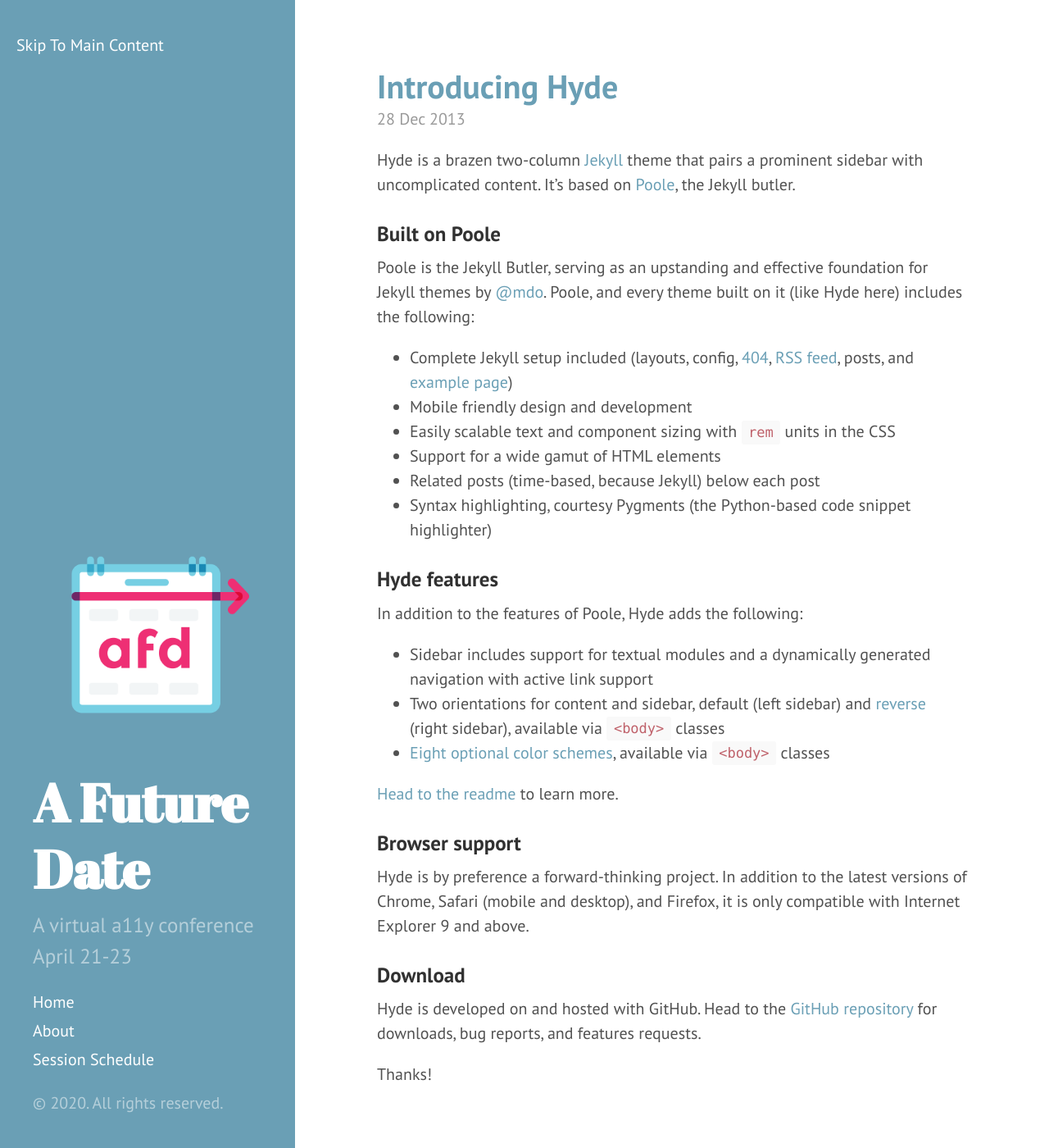
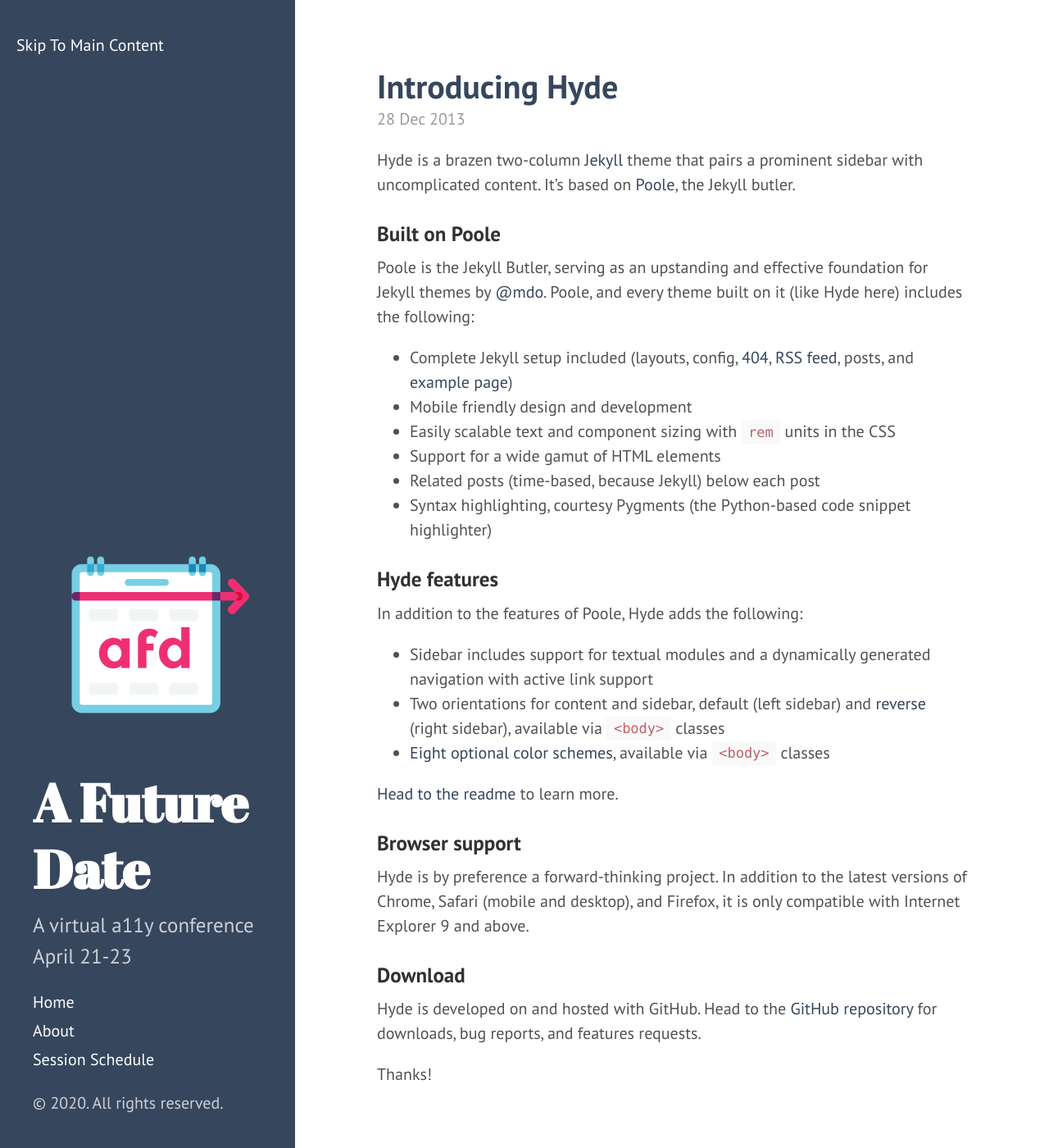
Before and after one commit to chiefkikio/AFutureDate, a Jekyll site: the page built from index.html, in a window 1280 px wide and 1400 px high. Shown: the whole window at 82% size. Built offline with Jekyll 4.4.1, drawn with Linux system fonts in a browser that asks for light colours; Markdown is read by kramdown in place of the engine named in the settings; the list of posts is cut into pages by our own code.

Commit message:
feat(CSS)[LB] Fix sidebar color to use AA/AAA complaint colors

```diff
--- a/public/css/hyde.css
+++ b/public/css/hyde.css
@@ -56,7 +56,7 @@ html {
 .sidebar {
   text-align: center;
   padding: 2rem 1rem;
-  color: rgba(255,255,255,.5);
+  color: rgba(255,255,255,.75);
   background-color: #202020;
 }
 @media (min-width: 48em) {
@@ -224,11 +224,11 @@ a.sidebar-nav-item:focus {
 
 /* Blue */
 .theme-base-0d .sidebar {
-  background-color: #6a9fb5;
+  background-color: #36465D;
 }
 .theme-base-0d .content a,
 .theme-base-0d .related-posts li a:hover {
-  color: #6a9fb5;
+  color: #36465D;
 }
 
 /* Magenta */
--- a/public/css/poole.css
+++ b/public/css/poole.css
@@ -337,7 +337,7 @@ tbody tr:nth-child(odd) th {
 .page-title,
 .post-title,
 .post-title a {
-  color: #303030;
+  color: #435775;
 }
 .page-title,
 .post-title {
```
